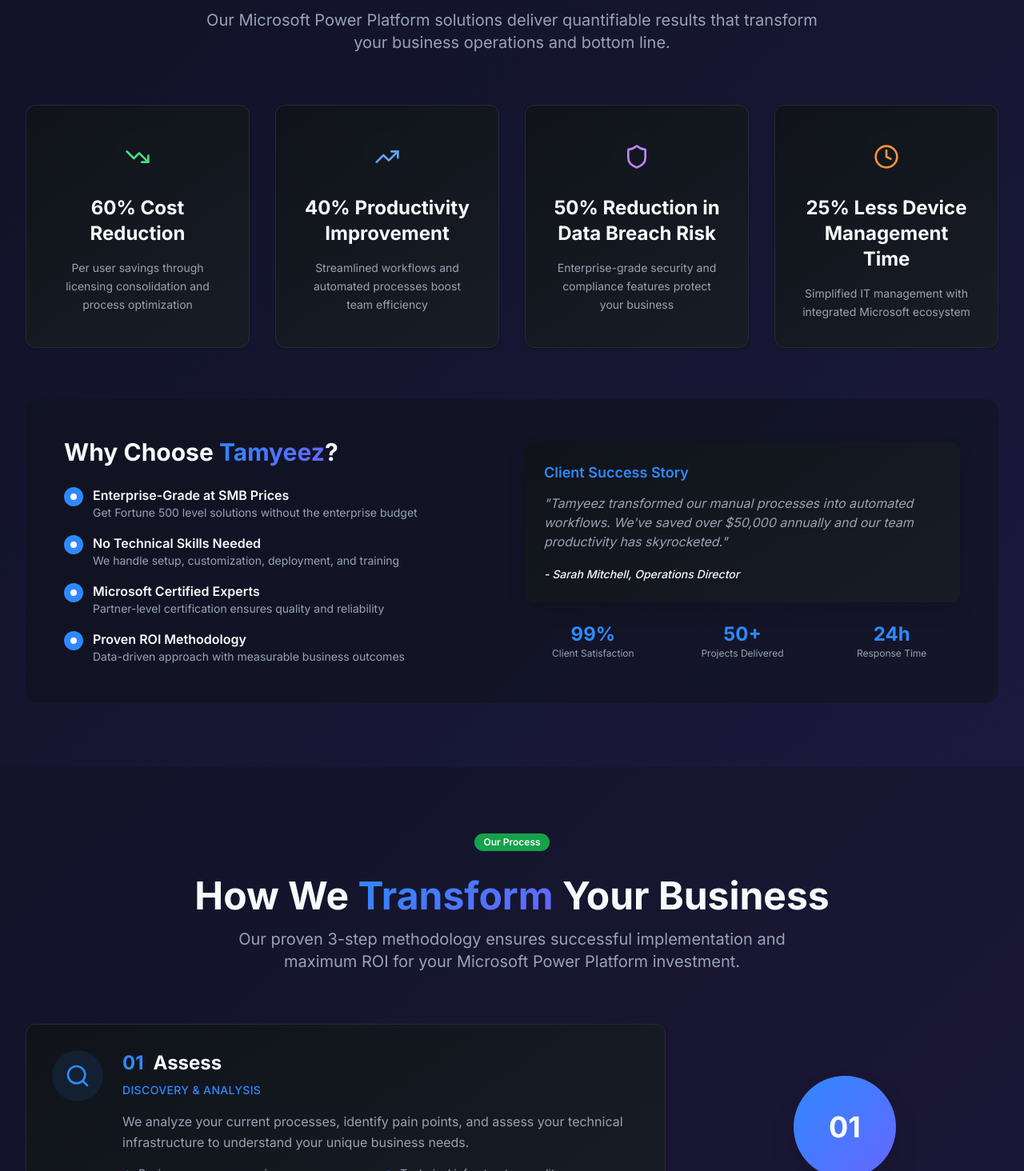
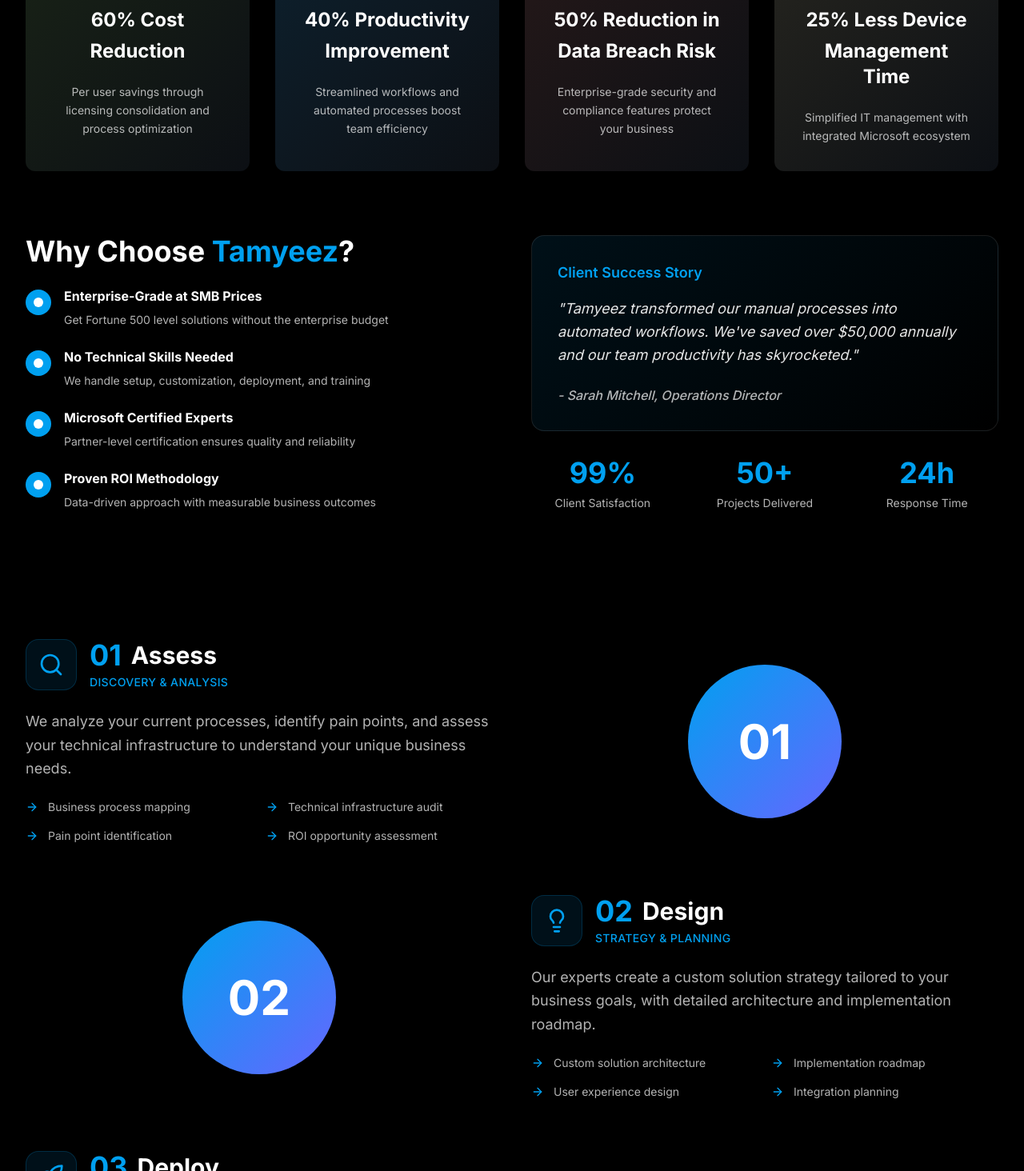
Before and after one commit to Tamyeez-LTD/tamyeez-power-boost, a React (Vite) app: page / in a window 1280 px wide. Shown: the part 2246-3710 px from the top of the page at 80% size. Built offline with nearby package versions, Linux system fonts and the light colour scheme.

Commit message:
Apply design updates to sections
Apply Microsoft logo colors, gradients with black tint, and glass morphism effects to all sections.

```diff
--- a/src/components/sections/BenefitsSection.tsx
+++ b/src/components/sections/BenefitsSection.tsx
@@ -11,60 +11,60 @@ const BenefitsSection = () => {
   const benefits = [
     {
       icon: <TrendingDown className="h-8 w-8" />,
-      title: "60% Cost Reduction",
+      title: "60% Cost",
+      subtitle: "Reduction",
       description: "Per user savings through licensing consolidation and process optimization",
-      color: "text-green-400"
+      glassClass: "glass-green",
+      iconColor: "text-[hsl(81,100%,36%)]"
     },
     {
       icon: <TrendingUp className="h-8 w-8" />,
-      title: "40% Productivity Improvement",
+      title: "40% Productivity",
+      subtitle: "Improvement",
       description: "Streamlined workflows and automated processes boost team efficiency",
-      color: "text-blue-400"
+      glassClass: "glass-blue",
+      iconColor: "text-[hsl(200,100%,47%)]"
     },
     {
       icon: <Shield className="h-8 w-8" />,
-      title: "50% Reduction in Data Breach Risk",
+      title: "50% Reduction in",
+      subtitle: "Data Breach Risk",
       description: "Enterprise-grade security and compliance features protect your business",
-      color: "text-purple-400"
+      glassClass: "glass-red",
+      iconColor: "text-[hsl(14,95%,54%)]"
     },
     {
       icon: <Clock className="h-8 w-8" />,
-      title: "25% Less Device Management Time",
+      title: "25% Less Device",
+      subtitle: "Management Time",
       description: "Simplified IT management with integrated Microsoft ecosystem",
-      color: "text-orange-400"
+      glassClass: "glass-yellow",
+      iconColor: "text-[hsl(43,100%,68%)]"
     }
   ];
 
   return (
-    <section className="py-20">
+    <section className="py-20 bg-black">
       <div className="container mx-auto px-4 sm:px-6 lg:px-8">
-        <div className="text-center space-y-4 mb-16">
-          <Badge variant="secondary" className="mb-4">
-            Proven Results
-          </Badge>
-          <h2 className="text-3xl sm:text-4xl lg:text-5xl font-bold">
-            Measurable <span className="gradient-text">Business Impact</span>
-          </h2>
-          <p className="text-xl text-muted-foreground max-w-3xl mx-auto">
-            Our Microsoft Power Platform solutions deliver quantifiable results
-            that transform your business operations and bottom line.
-          </p>
-        </div>
-
         <div className="grid grid-cols-1 md:grid-cols-2 lg:grid-cols-4 gap-8">
           {benefits.map((benefit, index) => (
             <Card
               key={benefit.title}
-              className="card-gradient shadow-card hover-lift text-center group"
+              className={`${benefit.glassClass} glass-hover text-center group border-0`}
             >
-              <CardContent className="p-8 space-y-4">
-                <div className={`w-16 h-16 rounded-full bg-muted/20 flex items-center justify-center mx-auto group-hover:scale-110 transition-transform ${benefit.color}`}>
+              <CardContent className="p-8 space-y-6">
+                <div className={`w-16 h-16 rounded-lg bg-white/5 backdrop-blur-sm flex items-center justify-center mx-auto group-hover:bg-white/10 transition-colors ${benefit.iconColor}`}>
                   {benefit.icon}
                 </div>
-                <h3 className="text-2xl font-bold text-foreground group-hover:text-primary transition-colors">
+                <div className="space-y-2">
+                  <h3 className="text-2xl font-bold text-white leading-tight">
                     {benefit.title}
                   </h3>
-                <p className="text-muted-foreground text-sm leading-relaxed">
+                  <h4 className="text-2xl font-bold text-white">
+                    {benefit.subtitle}
+                  </h4>
+                </div>
+                <p className="text-white/70 text-sm leading-relaxed">
                   {benefit.description}
                 </p>
               </CardContent>
@@ -72,78 +72,84 @@ const BenefitsSection = () => {
           ))}
         </div>
 
-        {/* Additional Benefits */}
-        <div className="mt-16 bg-card/50 rounded-2xl p-8 lg:p-12">
-          <div className="grid grid-cols-1 lg:grid-cols-2 gap-8 items-center">
+        {/* Why Choose Tamyeez Section */}
+        <div className="mt-20 grid grid-cols-1 lg:grid-cols-2 gap-12 items-center">
+          <div className="space-y-8">
             <div className="space-y-6">
-              <h3 className="text-2xl lg:text-3xl font-bold">
-                Why Choose <span className="gradient-text">Tamyeez</span>?
+              <h3 className="text-3xl lg:text-4xl font-bold text-white">
+                Why Choose <span className="text-[hsl(200,100%,47%)]">Tamyeez</span>?
               </h3>
-              <div className="space-y-4">
-                <div className="flex items-start space-x-3">
-                  <div className="w-6 h-6 bg-primary rounded-full flex items-center justify-center mt-0.5">
-                    <div className="w-2 h-2 bg-primary-foreground rounded-full" />
+
+              <div className="space-y-6">
+                <div className="flex items-start space-x-4">
+                  <div className="w-8 h-8 bg-[hsl(200,100%,47%)] rounded-full flex items-center justify-center mt-1 flex-shrink-0">
+                    <div className="w-3 h-3 bg-white rounded-full" />
                   </div>
-                  <div>
-                    <h4 className="font-semibold text-foreground">Enterprise-Grade at SMB Prices</h4>
-                    <p className="text-muted-foreground text-sm">Get Fortune 500 level solutions without the enterprise budget</p>
+                  <div className="space-y-2">
+                    <h4 className="font-bold text-white">Enterprise-Grade at SMB Prices</h4>
+                    <p className="text-white/70 text-sm">Get Fortune 500 level solutions without the enterprise budget</p>
                   </div>
                 </div>
-                <div className="flex items-start space-x-3">
-                  <div className="w-6 h-6 bg-primary rounded-full flex items-center justify-center mt-0.5">
-                    <div className="w-2 h-2 bg-primary-foreground rounded-full" />
+
+                <div className="flex items-start space-x-4">
+                  <div className="w-8 h-8 bg-[hsl(200,100%,47%)] rounded-full flex items-center justify-center mt-1 flex-shrink-0">
+                    <div className="w-3 h-3 bg-white rounded-full" />
                   </div>
-                  <div>
-                    <h4 className="font-semibold text-foreground">No Technical Skills Needed</h4>
-                    <p className="text-muted-foreground text-sm">We handle setup, customization, deployment, and training</p>
+                  <div className="space-y-2">
+                    <h4 className="font-bold text-white">No Technical Skills Needed</h4>
+                    <p className="text-white/70 text-sm">We handle setup, customization, deployment, and training</p>
                   </div>
                 </div>
-                <div className="flex items-start space-x-3">
-                  <div className="w-6 h-6 bg-primary rounded-full flex items-center justify-center mt-0.5">
-                    <div className="w-2 h-2 bg-primary-foreground rounded-full" />
+
+                <div className="flex items-start space-x-4">
+                  <div className="w-8 h-8 bg-[hsl(200,100%,47%)] rounded-full flex items-center justify-center mt-1 flex-shrink-0">
+                    <div className="w-3 h-3 bg-white rounded-full" />
                   </div>
-                  <div>
-                    <h4 className="font-semibold text-foreground">Microsoft Certified Experts</h4>
-                    <p className="text-muted-foreground text-sm">Partner-level certification ensures quality and reliability</p>
+                  <div className="space-y-2">
+                    <h4 className="font-bold text-white">Microsoft Certified Experts</h4>
+                    <p className="text-white/70 text-sm">Partner-level certification ensures quality and reliability</p>
                   </div>
                 </div>
-                <div className="flex items-start space-x-3">
-                  <div className="w-6 h-6 bg-primary rounded-full flex items-center justify-center mt-0.5">
-                    <div className="w-2 h-2 bg-primary-foreground rounded-full" />
+
+                <div className="flex items-start space-x-4">
+                  <div className="w-8 h-8 bg-[hsl(200,100%,47%)] rounded-full flex items-center justify-center mt-1 flex-shrink-0">
+                    <div className="w-3 h-3 bg-white rounded-full" />
                   </div>
-                  <div>
-                    <h4 className="font-semibold text-foreground">Proven ROI Methodology</h4>
-                    <p className="text-muted-foreground text-sm">Data-driven approach with measurable business outcomes</p>
+                  <div className="space-y-2">
+                    <h4 className="font-bold text-white">Proven ROI Methodology</h4>
+                    <p className="text-white/70 text-sm">Data-driven approach with measurable business outcomes</p>
+                  </div>
                 </div>
               </div>
             </div>
           </div>
 
-            <div className="space-y-6">
-              <div className="bg-gradient-card p-6 rounded-xl shadow-card">
-                <h4 className="text-lg font-semibold text-primary mb-3">Client Success Story</h4>
-                <blockquote className="text-muted-foreground italic mb-4">
+          <div className="space-y-8">
+            {/* Client Success Story */}
+            <div className="glass-blue p-8 rounded-2xl border border-white/10">
+              <h4 className="text-lg font-semibold text-[hsl(200,100%,47%)] mb-4">Client Success Story</h4>
+              <blockquote className="text-white/90 italic text-lg mb-6 leading-relaxed">
                 "Tamyeez transformed our manual processes into automated workflows.
                 We've saved over $50,000 annually and our team productivity has skyrocketed."
               </blockquote>
-                <cite className="text-sm font-medium text-foreground">
+              <cite className="text-white/70 font-medium">
                 - Sarah Mitchell, Operations Director
               </cite>
             </div>
 
-              <div className="grid grid-cols-3 gap-4 text-center">
-                <div>
-                  <div className="text-2xl font-bold text-primary">99%</div>
-                  <div className="text-xs text-muted-foreground">Client Satisfaction</div>
+            {/* Statistics */}
+            <div className="grid grid-cols-3 gap-6 text-center">
+              <div className="space-y-2">
+                <div className="text-4xl font-bold text-[hsl(200,100%,47%)]">99%</div>
+                <div className="text-white/70 text-sm">Client Satisfaction</div>
               </div>
-                <div>
-                  <div className="text-2xl font-bold text-primary">50+</div>
-                  <div className="text-xs text-muted-foreground">Projects Delivered</div>
+              <div className="space-y-2">
+                <div className="text-4xl font-bold text-[hsl(200,100%,47%)]">50+</div>
+                <div className="text-white/70 text-sm">Projects Delivered</div>
               </div>
-                <div>
-                  <div className="text-2xl font-bold text-primary">24h</div>
-                  <div className="text-xs text-muted-foreground">Response Time</div>
-                </div>
+              <div className="space-y-2">
+                <div className="text-4xl font-bold text-[hsl(200,100%,47%)]">24h</div>
+                <div className="text-white/70 text-sm">Response Time</div>
               </div>
             </div>
           </div>
--- a/src/components/sections/ProcessSection.tsx
+++ b/src/components/sections/ProcessSection.tsx
@@ -51,74 +51,48 @@ const ProcessSection = () => {
   ];
 
   return (
-    <section className="py-20 bg-card/30">
-      <div className="container mx-auto px-4 sm:px-6 lg:px-8">
-        <div className="text-center space-y-4 mb-16">
-          <Badge variant="secondary" className="mb-4">
-            Our Process
-          </Badge>
-          <h2 className="text-3xl sm:text-4xl lg:text-5xl font-bold">
-            How We <span className="gradient-text">Transform</span> Your Business
-          </h2>
-          <p className="text-xl text-muted-foreground max-w-3xl mx-auto">
-            Our proven 3-step methodology ensures successful implementation
-            and maximum ROI for your Microsoft Power Platform investment.
-          </p>
-        </div>
-
-        <div className="space-y-8 lg:space-y-0">
+    <section className="py-20 bg-black">
+      <div className="container mx-auto px-4 sm:px-6 lg:px-8 space-y-20">
+        {/* Main Process Steps */}
+        <div className="space-y-16">
           {steps.map((step, index) => (
             <div key={step.step} className="relative">
-              {/* Connector Line (except for last item) */}
-              {index < steps.length - 1 && (
-                <div className="hidden lg:block absolute left-1/2 top-full w-0.5 h-8 bg-gradient-to-b from-primary to-transparent transform -translate-x-1/2 z-10" />
-              )}
-
-              <div className={`grid grid-cols-1 lg:grid-cols-3 gap-8 items-center ${
+              <div className={`grid grid-cols-1 lg:grid-cols-2 gap-12 items-center ${
                 index % 2 === 1 ? 'lg:grid-flow-col-dense' : ''
               }`}>
                 {/* Content */}
-                <div className={`lg:col-span-2 space-y-6 ${
-                  index % 2 === 1 ? 'lg:col-start-2' : ''
-                }`}>
-                  <Card className="card-gradient shadow-card hover-lift">
-                    <CardContent className="p-8">
-                      <div className="flex items-start space-x-6">
-                        <div className="flex-shrink-0">
-                          <div className="w-16 h-16 bg-primary/10 rounded-full flex items-center justify-center">
-                            <div className="text-primary">
+                <div className={`space-y-8 ${index % 2 === 1 ? 'lg:col-start-2' : ''}`}>
+                  <div className="space-y-6">
+                    <div className="flex items-center space-x-4">
+                      <div className="w-16 h-16 bg-[hsl(200,100%,47%)]/10 rounded-2xl flex items-center justify-center backdrop-blur-sm border border-[hsl(200,100%,47%)]/20">
+                        <div className="text-[hsl(200,100%,47%)]">
                           {step.icon}
                         </div>
                       </div>
+                      <div>
+                        <div className="flex items-center space-x-3">
+                          <span className="text-4xl font-bold text-[hsl(200,100%,47%)]">{step.step}</span>
+                          <h3 className="text-3xl font-bold text-white">{step.title}</h3>
                         </div>
-
-                        <div className="flex-1 space-y-4">
-                          <div>
-                            <div className="flex items-center space-x-3 mb-2">
-                              <span className="text-2xl font-bold text-primary">{step.step}</span>
-                              <h3 className="text-2xl font-bold text-foreground">{step.title}</h3>
-                            </div>
-                            <p className="text-primary font-medium text-sm uppercase tracking-wide">
+                        <p className="text-[hsl(200,100%,47%)] font-medium text-sm uppercase tracking-wide mt-1">
                           {step.subtitle}
                         </p>
                       </div>
+                    </div>
 
-                          <p className="text-muted-foreground leading-relaxed">
+                    <p className="text-white/70 text-lg leading-relaxed">
                       {step.description}
                     </p>
 
-                          <ul className="grid grid-cols-1 sm:grid-cols-2 gap-2">
+                    <div className="grid grid-cols-1 sm:grid-cols-2 gap-4">
                       {step.details.map((detail) => (
-                              <li key={detail} className="flex items-center text-sm text-muted-foreground">
-                                <ArrowRight className="h-3 w-3 text-primary mr-2 flex-shrink-0" />
-                                {detail}
-                              </li>
+                        <div key={detail} className="flex items-center space-x-3">
+                          <ArrowRight className="h-4 w-4 text-[hsl(200,100%,47%)] flex-shrink-0" />
+                          <span className="text-white/70 text-sm">{detail}</span>
+                        </div>
                       ))}
-                          </ul>
                     </div>
                   </div>
-                    </CardContent>
-                  </Card>
                 </div>
 
                 {/* Step Visual */}
@@ -126,13 +100,12 @@ const ProcessSection = () => {
                   index % 2 === 1 ? 'lg:col-start-1 lg:row-start-1' : ''
                 }`}>
                   <div className="relative">
-                    <div className="w-32 h-32 bg-gradient-primary rounded-full flex items-center justify-center shadow-elevated glow-primary">
-                      <span className="text-4xl font-bold text-primary-foreground">
+                    <div className="w-48 h-48 rounded-full bg-gradient-to-br from-[hsl(200,100%,47%)] to-[hsl(240,100%,70%)] flex items-center justify-center shadow-2xl">
+                      <span className="text-6xl font-bold text-white">
                         {step.step}
                       </span>
                     </div>
-                    {/* Pulse animation */}
-                    <div className="absolute inset-0 w-32 h-32 bg-primary/20 rounded-full animate-ping" />
+                    <div className="absolute inset-0 w-48 h-48 bg-[hsl(200,100%,47%)]/20 rounded-full animate-ping" />
                   </div>
                 </div>
               </div>
@@ -140,43 +113,41 @@ const ProcessSection = () => {
           ))}
         </div>
 
-        {/* Process Benefits */}
-        <div className="mt-20 bg-gradient-card rounded-2xl p-8 lg:p-12">
-          <div className="text-center space-y-6">
-            <h3 className="text-2xl lg:text-3xl font-bold">
-              Why Our Process <span className="gradient-text">Works</span>
+        {/* Why Our Process Works */}
+        <div className="text-center space-y-12">
+          <h3 className="text-3xl lg:text-4xl font-bold text-white">
+            Why Our Process <span className="text-[hsl(200,100%,47%)]">Works</span>
           </h3>
 
-            <div className="grid grid-cols-1 md:grid-cols-3 gap-8 mt-8">
-              <div className="text-center space-y-3">
-                <div className="w-12 h-12 bg-primary/10 rounded-lg flex items-center justify-center mx-auto">
-                  <div className="w-6 h-6 bg-primary rounded-full" />
+          <div className="grid grid-cols-1 md:grid-cols-3 gap-8">
+            <div className="text-center space-y-4">
+              <div className="w-16 h-16 bg-[hsl(200,100%,47%)] rounded-full flex items-center justify-center mx-auto">
+                <div className="w-8 h-8 bg-white rounded-full" />
               </div>
-                <h4 className="font-semibold text-foreground">Minimal Disruption</h4>
-                <p className="text-sm text-muted-foreground">
+              <h4 className="text-xl font-semibold text-white">Minimal Disruption</h4>
+              <p className="text-white/70">
                 Phased implementation ensures business continuity
               </p>
             </div>
 
-              <div className="text-center space-y-3">
-                <div className="w-12 h-12 bg-primary/10 rounded-lg flex items-center justify-center mx-auto">
-                  <div className="w-6 h-6 bg-primary rounded-full" />
+            <div className="text-center space-y-4">
+              <div className="w-16 h-16 bg-[hsl(200,100%,47%)] rounded-full flex items-center justify-center mx-auto">
+                <div className="w-8 h-8 bg-white rounded-full" />
               </div>
-                <h4 className="font-semibold text-foreground">Rapid Results</h4>
-                <p className="text-sm text-muted-foreground">
+              <h4 className="text-xl font-semibold text-white">Rapid Results</h4>
+              <p className="text-white/70">
                 See productivity improvements within 30 days
               </p>
             </div>
 
-              <div className="text-center space-y-3">
-                <div className="w-12 h-12 bg-primary/10 rounded-lg flex items-center justify-center mx-auto">
-                  <div className="w-6 h-6 bg-primary rounded-full" />
+            <div className="text-center space-y-4">
+              <div className="w-16 h-16 bg-[hsl(200,100%,47%)] rounded-full flex items-center justify-center mx-auto">
+                <div className="w-8 h-8 bg-white rounded-full" />
               </div>
-                <h4 className="font-semibold text-foreground">Ongoing Support</h4>
-                <p className="text-sm text-muted-foreground">
+              <h4 className="text-xl font-semibold text-white">Ongoing Support</h4>
+              <p className="text-white/70">
                 24/7 support ensures continued success
               </p>
-              </div>
             </div>
           </div>
         </div>
```
Also changed, not shown: src/components/sections/CTASection.tsx (+48 -41 lines). Lines whose indentation alone changed are shown as unchanged.
